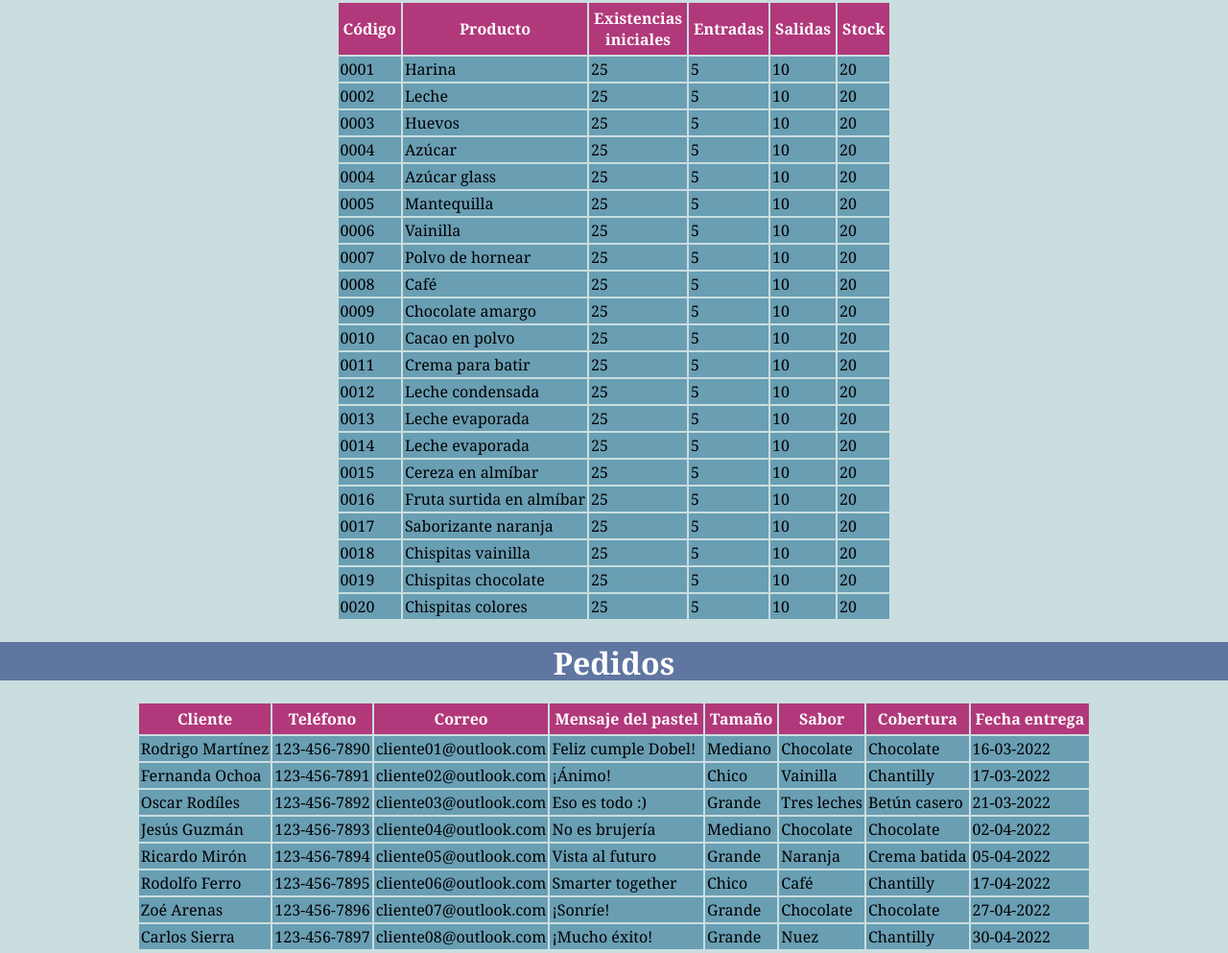
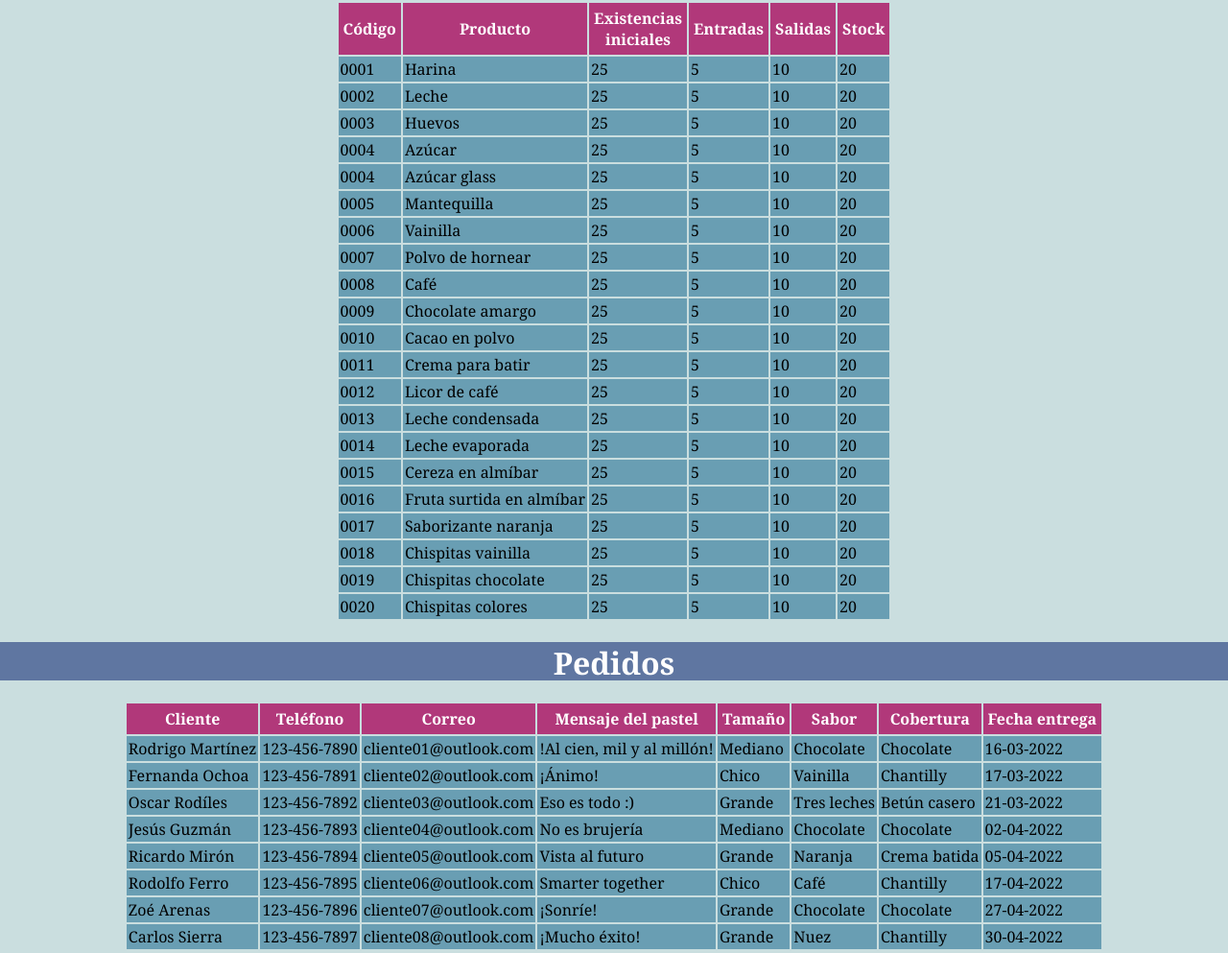
Before and after one commit to mikaelzen/02-LaunchX-HTML, a plain HTML site: page inventario.html in a window 1280 px wide. Shown: the part 433-1426 px from the top of the page at 96% size. Drawn offline with Linux system fonts and the light colour scheme.

Commit message:
Update inventario.html

```diff
--- a/inventario.html
+++ b/inventario.html
@@ -227,7 +227,7 @@
         </tr>
         <tr>
             <td>0012</td>
-            <td>Leche condensada</td>
+            <td>Licor de café</td>
             <td>25</td>
             <td>5</td>
             <td>10</td>
@@ -235,7 +235,7 @@
         </tr>
         <tr>
             <td>0013</td>
-            <td>Leche evaporada</td>
+            <td>Leche condensada</td>
             <td>25</td>
             <td>5</td>
             <td>10</td>
@@ -318,7 +318,7 @@
             <td> Rodrigo Martínez </td>
             <td> 123-456-7890  </td>
             <td> cliente01@outlook.com </td>
-            <td> Feliz cumple Dobel! </td>
+            <td> !Al cien, mil y al millón! </td>
             <td> Mediano </td>
             <td> Chocolate </td>
             <td> Chocolate </td>
```
